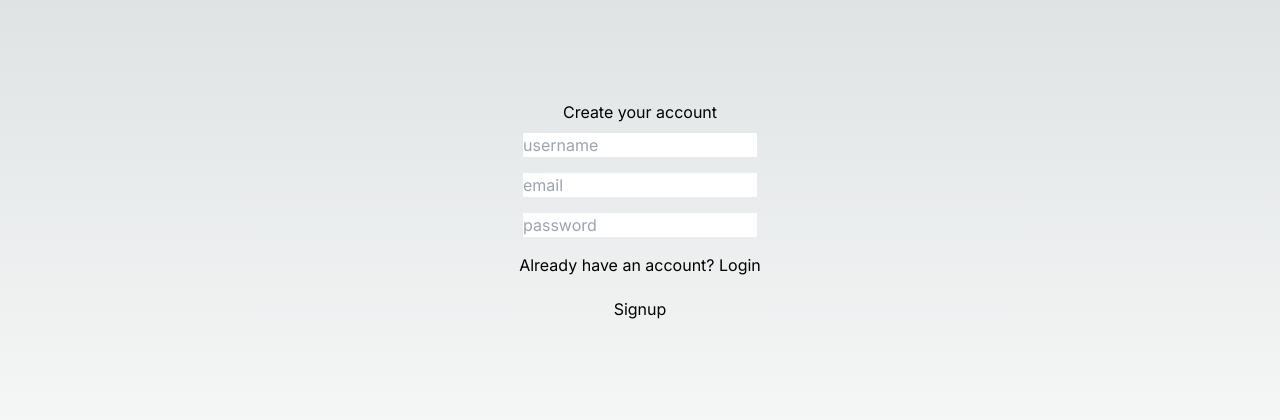
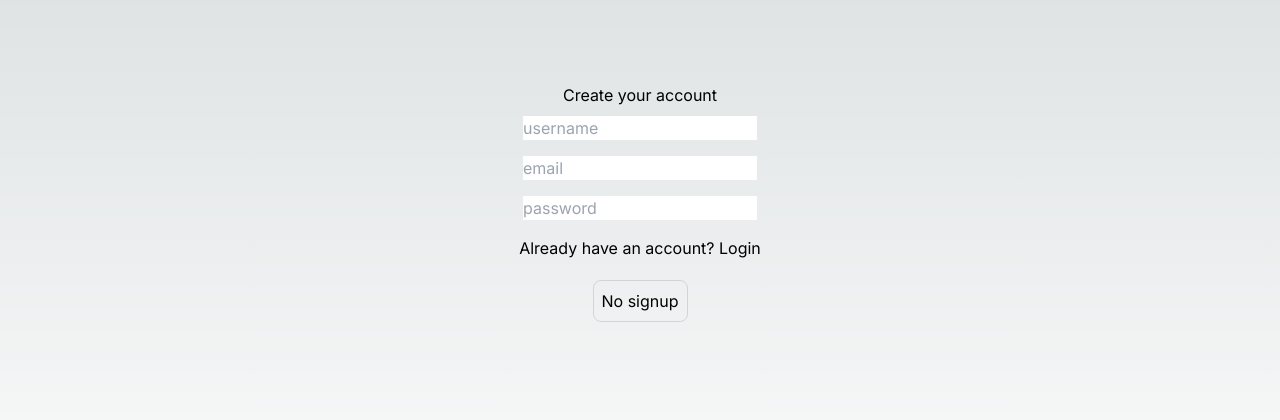
Before and after one commit to Gauravtripathii/auth-nextjs, a Next.js app: page /signup in a window 1280 px wide. Shown: the part 184-604 px from the top of the page. Built offline with nearby package versions, Linux system fonts and the light colour scheme.

Commit message:
signup client and server

```diff
--- a/package.json
+++ b/package.json
@@ -19,6 +19,7 @@
     "react-dom": "latest"
   },
   "devDependencies": {
+    "@types/bcryptjs": "^2.4.4",
     "@types/node": "latest",
     "@types/react": "latest",
     "@types/react-dom": "latest",
--- a/src/app/api/users/signup/route.ts
+++ b/src/app/api/users/signup/route.ts
@@ -10,7 +10,7 @@ export async function POST(request: NextRequest) {
         const reqBody = await request.json();
         const {username, email, password} = reqBody;
 
-        console.log(reqBody);
+        // console.log(reqBody);
 
         // to check if the user already exists
         const user = await User.findOne({email});
@@ -25,7 +25,7 @@ export async function POST(request: NextRequest) {
         const newUser = new User({username, email, password: hashedPassword});
         const savedUser = await newUser.save();
 
-        console.log(savedUser);
+        // console.log(savedUser);
 
         return NextResponse.json({
             message: "User saved successfully",
--- a/src/app/login/page.tsx
+++ b/src/app/login/page.tsx
@@ -3,7 +3,7 @@
 import React from "react";
 import Link from "next/link";
 import { useRouter } from "next/navigation";
-import { axios } from "axios";
+import axios from "axios";
 
 export default function LoginPage() {
   const [user, setUser] = React.useState({
--- a/src/app/signup/page.tsx
+++ b/src/app/signup/page.tsx
@@ -1,19 +1,50 @@
 "use client";
 
-import React from "react";
+import React, { useEffect } from "react";
 import Link from "next/link";
 import { useRouter } from "next/navigation";
-import { axios } from "axios";
+import axios from "axios";
 
 export default function SignupPage() {
+  const router = useRouter();
+
   const [user, setUser] = React.useState({
     email: "",
     password: "",
     username: "",
   });
+  const [buttonDisabled, setButtonDisabled] = React.useState(false);
+  const [loading, setLoading] = React.useState(false);
 
-  const onSignup = async () => {};
+  const onSignup = async () => {
+    try {
+      setLoading(true);
+      const response = await axios.post("/api/users/signup", user);
+      // console.log("Signup success!", response.data);
+      router.push("/login");
+    } catch (error: any) {
+      console.log("Signup failed!", error.message);
+    } finally {
+      setLoading(false);
+    }
+  };
+
+  useEffect(() => {
+    if (
+      user.email.length > 0 &&
+      user.password.length > 0 &&
+      user.username.length > 0
+    ) {
+      setButtonDisabled(false);
+    } else {
+      setButtonDisabled(true);
+    }
+  }, [user]);
   return (
+    <>
+      {loading ? (
+        <h1>Processing...</h1>
+      ) : (
         <div className="flex flex-col items-center justify-center min-h-screen py-2">
           <h1>Create your account</h1>
           <hr />
@@ -21,7 +52,7 @@ export default function SignupPage() {
             <input
               className="text-black"
               type="text"
-          id="username"
+              id="username_"
               value={user.username}
               onChange={(e) => setUser({ ...user, username: e.target.value })}
               placeholder="username"
@@ -31,7 +62,7 @@ export default function SignupPage() {
             <input
               className="text-black"
               type="text"
-          id="email"
+              id="email_"
               value={user.email}
               onChange={(e) => setUser({ ...user, email: e.target.value })}
               placeholder="email"
@@ -41,18 +72,31 @@ export default function SignupPage() {
             <input
               className="text-black"
               type="password"
-          id="password"
+              id="password_"
               value={user.password}
               onChange={(e) => setUser({ ...user, password: e.target.value })}
               placeholder="password"
             />
           </p>
           <p className="m-2">
-        Already have an account? <Link href='/login'>Login</Link>
+            Already have an account? <Link href="/login">Login</Link>
           </p>
           <p className="m-3">
-        <button onClick={onSignup}>Signup</button>
+            {/* <button
+              onClick={onSignup}
+              className="p-2 border border-gray-300 rounded-lg mb-4 focus:outline-none focus:border-gray-600"
+            >
+              Signup
+            </button> */}
+            <button
+              onClick={onSignup}
+              className="p-2 border border-gray-300 rounded-lg mb-4 focus:outline-none focus:border-gray-600"
+            >
+              {buttonDisabled ? "No signup" : "Signup"}
+            </button>
           </p>
         </div>
+      )}
+    </>
   );
 }
```
Also changed, not shown: 1 other file (tests, documents, lock files or other folders). Lines whose indentation alone changed are shown as unchanged.
